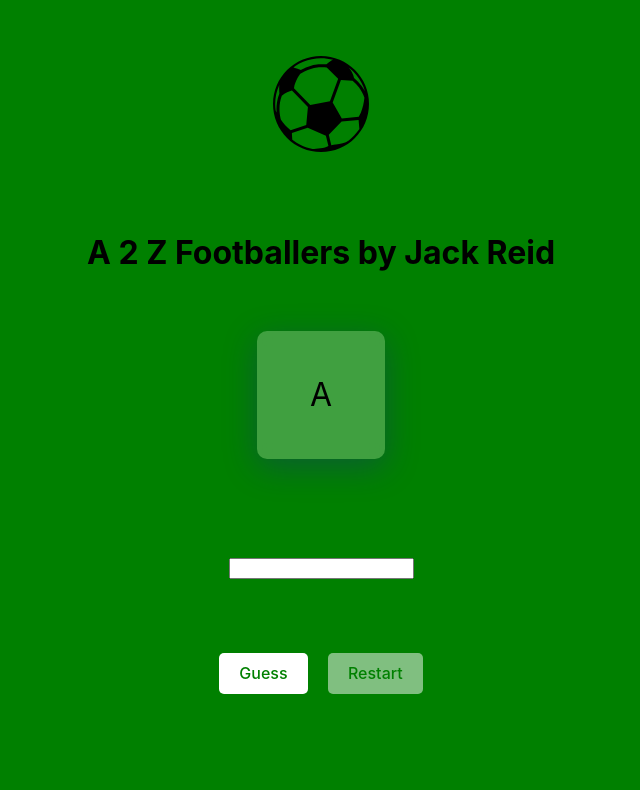
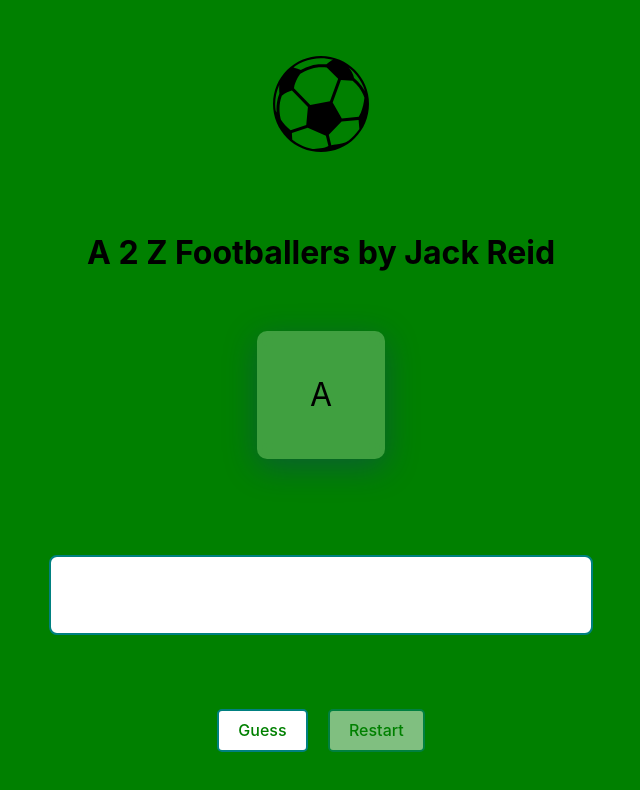
Before and after one commit to DavieReid/a2zfootballers, a React (Vite) app: page / in a window 1280 px wide. Shown: the top 790 px of the page, without its empty margins (351-991 px from the left). Built offline with nearby package versions, Linux system fonts and the light colour scheme.

Commit message:
input style changes and css vars

```diff
--- a/src/App.css
+++ b/src/App.css
@@ -13,18 +13,3 @@
 	transition: filter 300ms;
 	fill: white;
 }
-
-@keyframes logo-spin {
-	from {
-		transform: rotate(0deg);
-	}
-	to {
-		transform: rotate(360deg);
-	}
-}
-
-@media (prefers-reduced-motion: no-preference) {
-	a:nth-of-type(2) .logo {
-		animation: logo-spin infinite 20s linear;
-	}
-}
--- a/src/App.tsx
+++ b/src/App.tsx
@@ -1,4 +1,3 @@
-import classnames from "clsx";
 import {
 	type ChangeEvent,
 	type KeyboardEvent,
@@ -9,6 +8,7 @@ import football from "./assets//football.svg";
 import "./App.css";
 import { Button } from "./components/Button/Button";
 import { Card } from "./components/Card/Card";
+import { Input } from "./components/Input/Input";
 
 type Answer = {
 	letter: string;
@@ -85,12 +85,12 @@ function App() {
 			<Card variant="letter">{currentLetter}</Card>
 			<Card>{isComplete ? <div>All Done...well played!</div> : null}</Card>
 			<Card>
-				<input
-					className={classnames({ shake: status === "incorrect" })}
-					value={value}
+				<Input
 					onChange={handleChange}
 					onKeyDown={handleKeyDown}
 					readOnly={isComplete}
+					status={status}
+					value={value}
 				/>
 			</Card>
 			<Card>
--- a/src/components/Button/Button.module.css
+++ b/src/components/Button/Button.module.css
@@ -1,18 +1,15 @@
 .button {
 	border-radius: 5px;
-	border: 1px solid transparent;
+	border: 2px solid var(--app-accent);
 	padding: 0.6em 1.2em;
 	font-size: 1em;
 	font-weight: 500;
 	font-family: inherit;
-	background-color: white;
-	color: green;
+	background-color: var(--app-foreground);
+	color: var(--app-background);
 	cursor: pointer;
 	transition: border-color 0.25s;
 	margin: 10px
-}
-.button:hover {
-	border-color: #646cff;
 }
 .button:focus,
 .button:focus-visible {
--- /dev/null
+++ b/src/components/Input/Input.module.css
@@ -0,0 +1,43 @@
+@keyframes shake {
+	0% {
+		transform: translateX(0);
+	}
+	25% {
+		transform: translateX(-5px);
+	}
+	50% {
+		transform: translateX(5px);
+	}
+	75% {
+		transform: translateX(-5px);
+	}
+	100% {
+		transform: translateX(0);
+	}
+}
+
+/* Apply the shake animation to the input */
+.shake {
+	animation: shake 0.5s ease;
+
+}
+
+.root.shake{
+	border-color: var(--app-error);
+}
+
+.root {
+	background-color: var(--app-foreground);
+	min-width: 500px;
+	padding:20px;
+	border-radius: 8px;
+	border: 2px solid var(--app-accent);
+	font-size: 1.5em;
+	line-height: 1.5em;
+	color: var(--app-accent)
+}
+
+.root:focus-visible {
+	border: 2px dashed  var(--app-accent);
+	outline:none;
+}
--- /dev/null
+++ b/src/components/Input/Input.tsx
@@ -0,0 +1,33 @@
+import classnames from "clsx";
+
+import type { ChangeEventHandler, KeyboardEventHandler } from "react";
+
+import styles from "./Input.module.css";
+
+export interface InputProps {
+	status: string;
+	readOnly: boolean;
+	value: string;
+	onChange: ChangeEventHandler<HTMLInputElement>;
+	onKeyDown: KeyboardEventHandler<HTMLInputElement>;
+}
+
+export const Input = ({
+	readOnly,
+	status,
+	onChange,
+	onKeyDown,
+	value
+}: InputProps) => {
+	return (
+		<input
+			className={classnames(styles.root, {
+				[styles.shake]: status === "incorrect"
+			})}
+			value={value}
+			onChange={onChange}
+			onKeyDown={onKeyDown}
+			readOnly={readOnly}
+		/>
+	);
+};
--- a/src/index.css
+++ b/src/index.css
@@ -7,13 +7,18 @@
 	text-rendering: optimizeLegibility;
 	-webkit-font-smoothing: antialiased;
 	-moz-osx-font-smoothing: grayscale;
+
+	--app-background: green;
+	--app-foreground: white;
+	--app-accent: teal;
+	--app-error: red
 }
 
 body {
 	margin: 0;
 	min-width: 320px;
 	min-height: 100vh;
-	background-color: green;
+	background-color: var(--app-background);
 }
 
 main{
@@ -22,28 +27,3 @@ main{
 	align-items: center;
 	display: flex;
 }
-
-
-
-@keyframes shake {
-	0% {
-		transform: translateX(0);
-	}
-	25% {
-		transform: translateX(-5px);
-	}
-	50% {
-		transform: translateX(5px);
-	}
-	75% {
-		transform: translateX(-5px);
-	}
-	100% {
-		transform: translateX(0);
-	}
-}
-
-/* Apply the shake animation to the input */
-.shake {
-	animation: shake 0.5s ease;
-}
```
